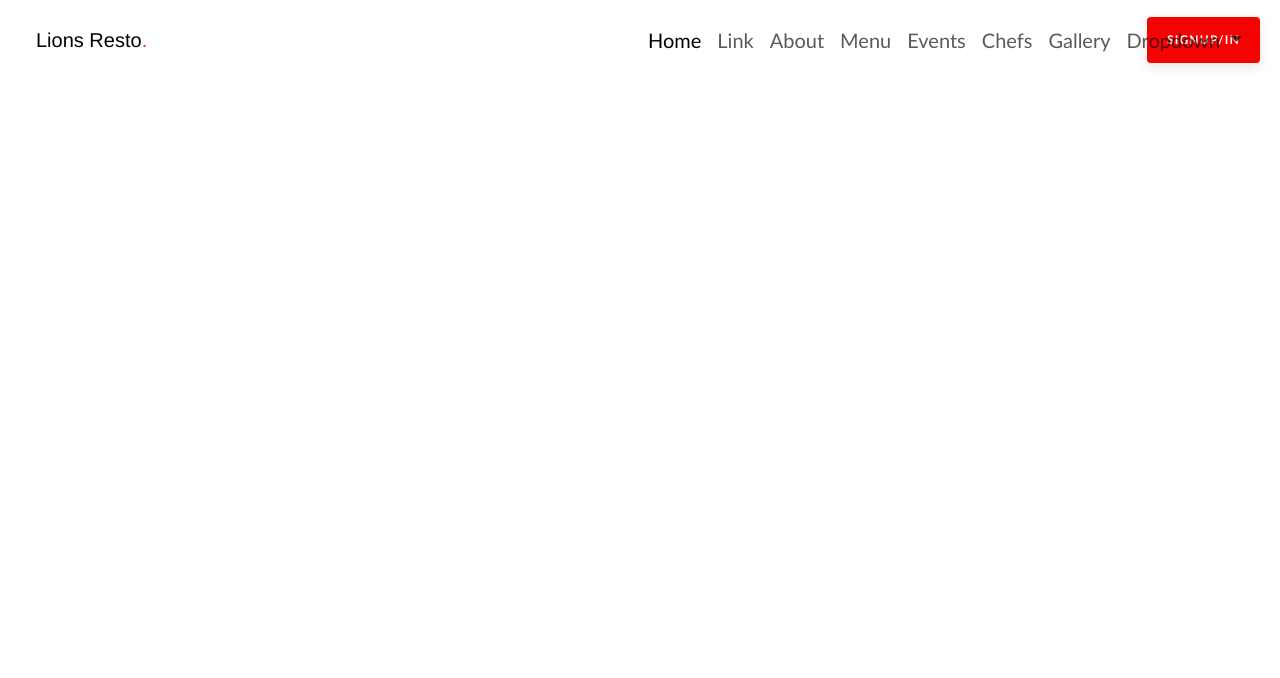
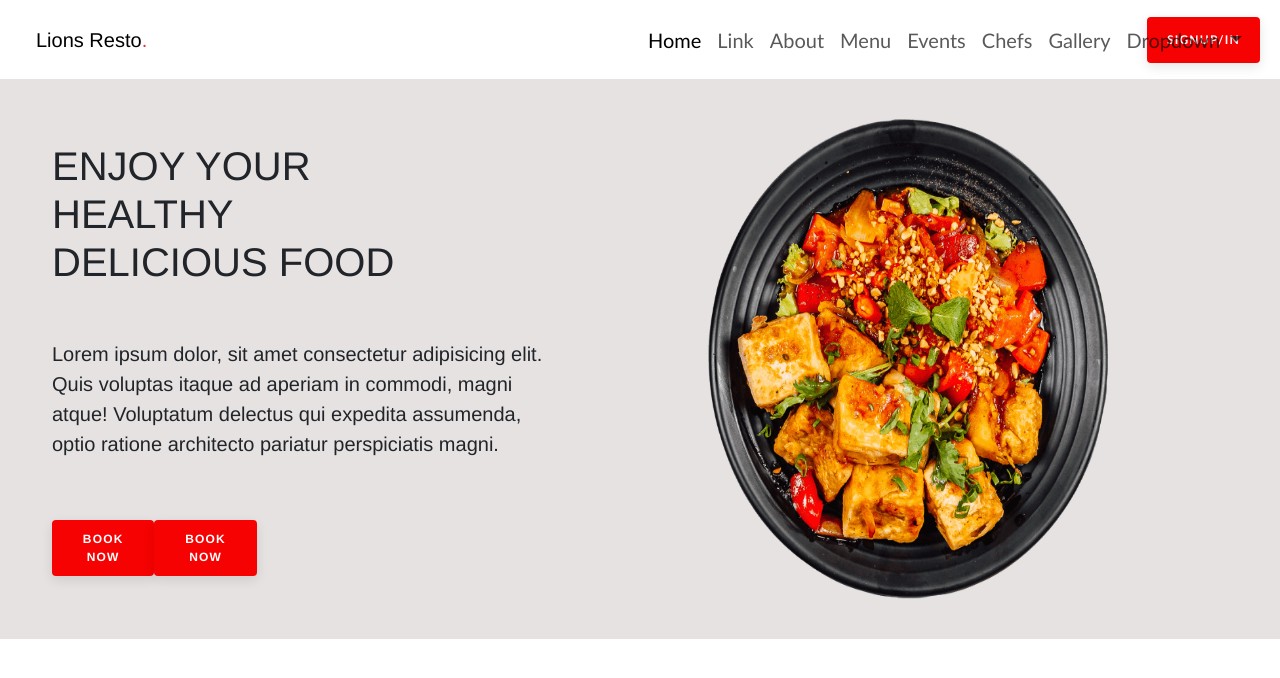
Before and after one commit to FireGamerXD/project_final_DOM_AmineBakrim, a website: page index.html in a window 1280 px wide. Drawn offline with nearby package versions, Linux system fonts and the light colour scheme.

Commit message:
Section 1

```diff
--- a/index.html
+++ b/index.html
@@ -85,6 +85,37 @@
     <!-- *MAIN -->
     <main>
 
+        <section>
+            <div class="sec1_parent">
+        <div class="sec1_ALLText_but">
+                <div class="sec1_text1">
+                    <h1>ENJOY YOUR HEALTHY DELICIOUS FOOD</h1>
+                </div>
+
+                <div class="sec1_para1">
+                    <p>Lorem ipsum dolor, sit amet consectetur adipisicing elit. Quis voluptas itaque ad aperiam in commodi, magni atque! Voluptatum delectus qui expedita assumenda, optio ratione architecto pariatur perspiciatis magni.</p>
+                </div>
+
+                <div class="buttondiv">
+                    <div class="sec1_button1">
+                        <button class="btn"><i class="animation"></i>Book Now<i class="animation"></i>
+                        </button>
+                    </div>
+
+                    <div class="sec1_button2">
+                        <button class="btn"><i class="animation"></i>Book Now<i class="animation"></i>
+                        </button>
+                    </div>
+                </div>
+
+            </div>
+                <div class="s1_img d-flex justify-content-center align-content-center">
+                    <img src="./public/assets/img/hero-img.png" alt="">
+                </div>
+
+            </div>
+
+        </section>
 
     </main>
     <!-- *MAIN -->
```
